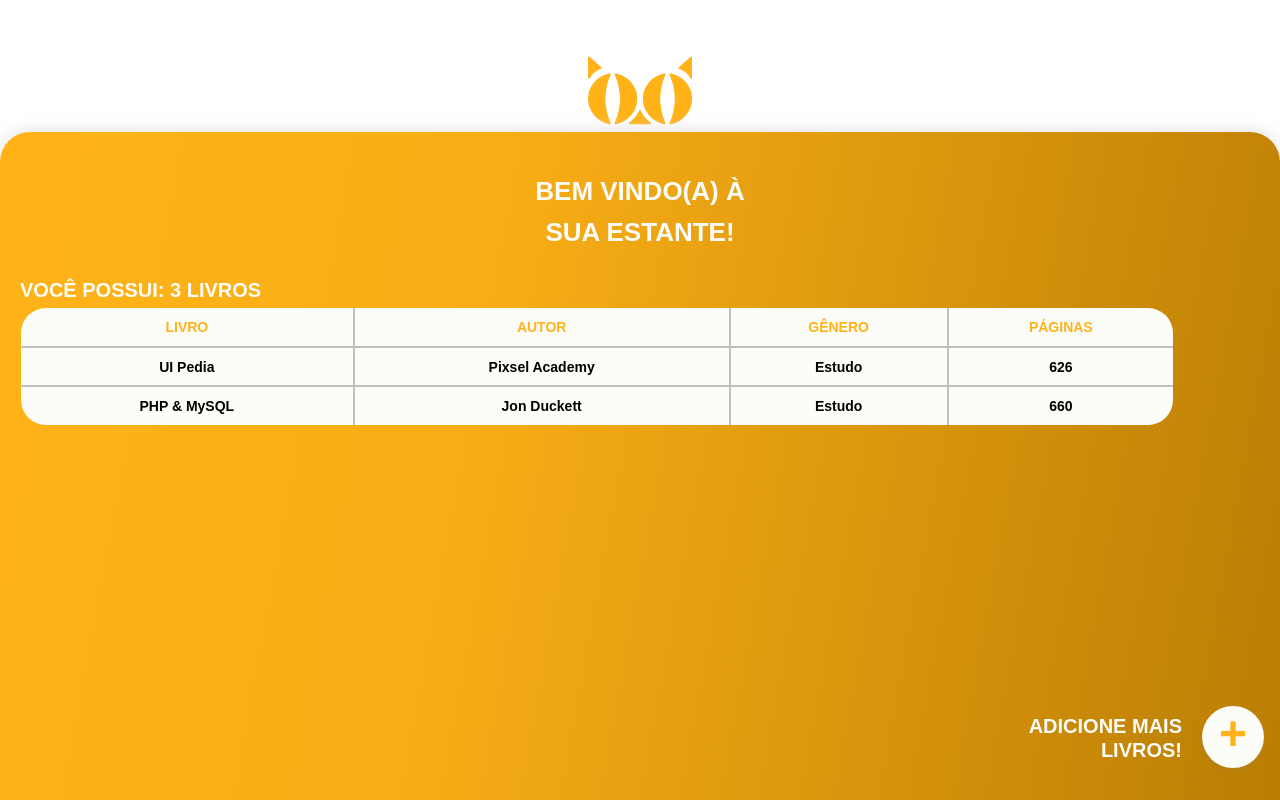
After one commit to jonathanwarlyson/boosh-project, a PHP site: page /estante.php in a window 1280 px wide. The commit adds this page. Run offline with PHP 8.4, Linux system fonts and the light colour scheme; some web fonts are replaced.

Commit message:
feat: shelf page added

```diff
--- /dev/null
+++ b/css/estante.css
@@ -0,0 +1,131 @@
+@import url("https://use.typekit.net/iey7yuy.css");
+
+* {
+    margin: 0;
+    padding: 0;
+    box-sizing: border-box;
+}
+
+body {
+    background-image: #fcfcf8;
+    width: 100vw;
+    height: 100vh;
+    position: relative;
+}
+
+h1, h2, a {
+    font-family: 'azo-sans-web', sans-serif;
+    font-weight: 900;
+}
+
+.icon {
+    position: relative;
+    margin: 0 auto;
+    display: flex;
+    width: 104px;
+    height: 69px;
+    top: 3.5em;
+}
+
+.container3 {
+    position: absolute;
+    left: 0;
+    right: 0;
+    bottom: 0;
+    top: 16.5%;
+    background-image: linear-gradient(100.48deg, #FFB319 2.7%, #F8AD16 37.13%, #BA7E04 100.26%);
+    box-shadow: 0px -4px 14px rgba(222, 217, 217, 0.63);
+    border-radius: 30px 30px 0px 0px;
+}
+
+.title {
+    position: relative;
+    margin: 0 auto;
+    font-size: 26px;
+    line-height: 40.8px;
+    text-align: center;
+    width: 222px;
+    height: 57px;
+    top: 1.5em;
+    color: #FCFCF8;
+}
+
+.count {
+    font-size: 20px;
+    color: #fcfcf8;
+    top: 4.5em;
+    margin-left: 1em;
+    position: relative;
+}
+
+table {
+    border-collapse: collapse;
+    font-size: 14px;
+    min-width: 500px;
+    background-color: #fcfcf8;
+    border-radius: 25px;
+    width: 90%;
+    margin-left: 1.5em;
+    margin-right: 1.5em;
+}
+
+thead tr {
+    text-align: center;
+    font-family: 'azo-sans-web', sans-serif;
+    height: 39px;
+    color: #FFB319;
+}
+
+thead th {
+    border-right: 2px solid #C1C0C0;
+    font-weight: 900;
+}
+
+tbody tr {
+    border-top: 2px solid #C1C0C0;
+    height: 39px;
+    text-align: center;
+    font-family: 'azo-sans-web', sans-serif;
+    font-weight: 600;
+}
+
+table tbody td {
+    border-right: 2px solid #C1C0C0;
+}
+
+.endcell {
+    border: none;
+}
+
+.plustext {
+    position: absolute;
+    font-family: 'azo-sans-web', sans-serif;
+    width: 180px;
+    height: 50px;
+    font-weight: 900;
+    font-size: 20px;
+    line-height: 24px;
+    text-align: right;
+    right: 4.9em;
+    bottom: 1.8em;
+    color: #Fcfcf8;
+}
+
+.plus-btn {
+    position: absolute;
+    width: 62px;
+    height: 62px;
+    right: 1em;
+    bottom: 2em;
+    background: #FCFCF8;
+    box-shadow: 0px 4px 4px #B67F11;
+    border-radius: 34px;
+}
+
+.sym {
+    font-family: 'azo-sans-web', sans-serif;
+    font-weight: 900;
+    font-size: 48px;
+    text-align: center;
+    color: #FFB319;
+}
--- /dev/null
+++ b/estante.php
@@ -0,0 +1,51 @@
+<!DOCTYPE html>
+<html lang="en">
+<head>
+    <meta charset="UTF-8">
+    <meta http-equiv="X-UA-Compatible" content="IE=edge">
+    <meta name="viewport" content="width=device-width, initial-scale=1.0">
+    <link rel="icon" href="images/favicon.ico">
+    <link rel="stylesheet" type="text/css" href="css/estante.css">
+    <title>Sua estante</title>
+</head>
+<body>
+     <img src="images/cor2-p.png" class="icon" alt="">
+    <div class="container3">
+        <h1 class="title">BEM VINDO(A) À SUA ESTANTE!</h1>
+        <h2 class="count">VOCÊ POSSUI: 3 LIVROS</h2>
+        <div style="overflow-x: auto;position: relative;top: 6em;">
+            <table cellspacing="0">
+                <thead>
+                    <tr>
+                        <th>LIVRO</th>
+                        <th>AUTOR</th>
+                        <th>GÊNERO</th>
+                        <th class="endcell">PÁGINAS</th>
+                    </tr>
+                </thead>
+                <tbody>
+                    <tr>
+                        <td>UI Pedia</td>
+                        <td>Pixsel Academy</td>
+                        <td>Estudo</td>
+                        <td class="endcell">626</td>
+                    </tr>
+                    <tr>
+                        <td>PHP & MySQL</td>
+                        <td>Jon Duckett</td>
+                        <td>Estudo</td>
+                        <td class="endcell">660</td>
+                    </tr>
+                </tbody>
+            </table>
+        </div>
+        <div>
+            <h3 class="plustext">ADICIONE MAIS LIVROS!</h3>
+        </div>
+        <div class="plus-btn">
+            <div class="sym">+</div>
+        </div>
+    </div>
+</body>
+
+<?php include 'includes/footer.php'; ?>
--- a/index.php
+++ b/index.php
@@ -3,13 +3,13 @@
 <img src="images/logocorw-p.png" class="logo" alt="">
 <h1 class="slogan">A SUA ESTANTE VIRTUAL</h1>
 <h2 class="titulo">ORGANIZE AS SUAS LEITURAS CONOSCO!</h2>
-<section class="container">
+<div class="container">
         <h2 class="subtitulo">QUE TAL COMEÇAR ADICIONANDO SEU PRIMEIRO LIVRO?</h2>
         <div class="botao">
             <div class="btn-area">
                 <a href="">Começar</a>
             </div>
         </div>
-</section>
+</div>
 </body>
 <?php include 'includes/footer.php'; ?>
--- a/novo-livro.php
+++ b/novo-livro.php
@@ -37,8 +37,8 @@
 <div class="container-add">
     <div class="modal-content">
         <h1 class="titulo-add">VOCÊ ADICIONOU UM LIVRO NA SUA ESTANTE!</h1>
-        <h2 class="cta-add">ACESSE JÁ SUA ESTANTE!</h2>
-        <div class="button-est">IR PARA ESTANTE</div>
+        <h2 class="access-text">ACESSE JÁ SUA ESTANTE!</h2>
+        <div class="add-button">IR PARA ESTANTE</div>
     </div>
 </div>
 </body>
```
Also changed, not shown: css/style.css (+9 -4 lines).
